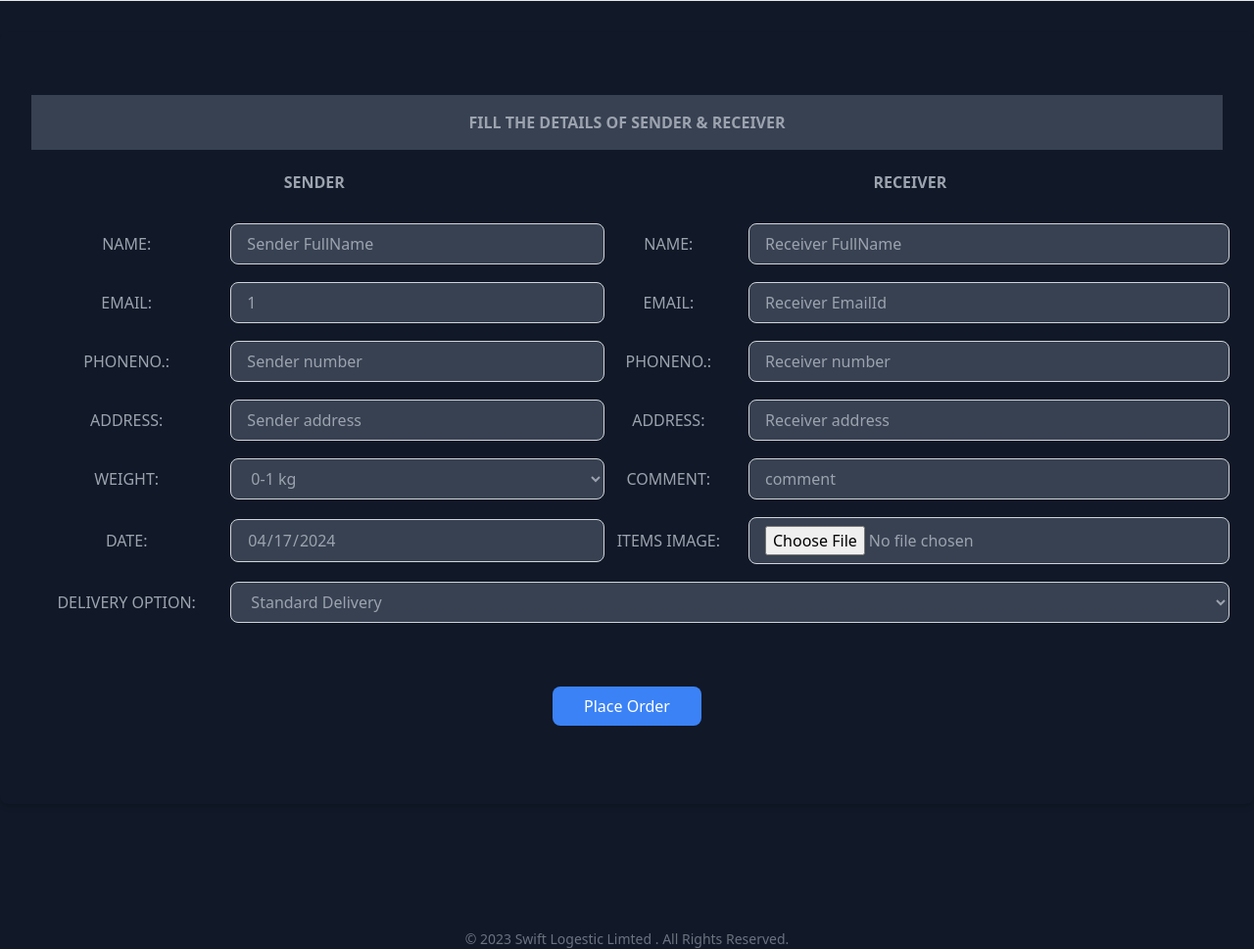
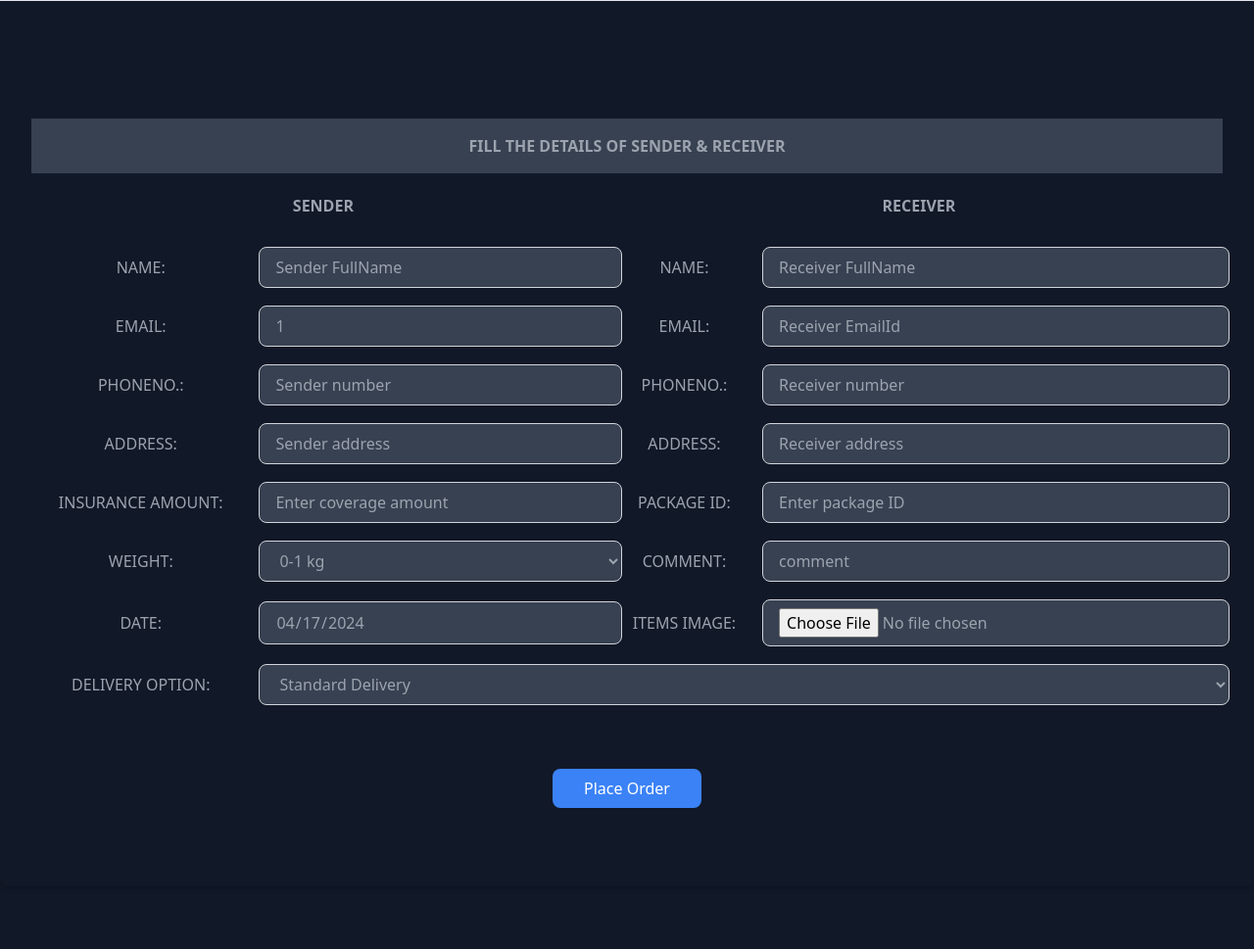
Before and after one commit to anuj-rishu/Swift-Logistics, a PHP site: page /home/courierMenu.php in a window 1280 px wide. Shown: the part 64-1033 px from the top of the page at 98% size. After the commit the page ends 889 px from the top, so only its background shows below. Run offline with PHP 8.4, Linux system fonts and the light colour scheme; a user stored in the database is signed in; some libraries are stand-ins or nearby versions.

Commit message:
feat: insurance option

```diff
--- a/home/courierMenu.php
+++ b/home/courierMenu.php
@@ -91,6 +91,13 @@
                             <td><input type="text" name="raddress" placeholder="Receiver address" required
                             class="m-2 sm:w-full bg-gray-700 border border-gray-300 py-2 px-4 rounded-lg"></td>
                         </tr>
+                        <tr class="text-gray-400 uppercase">
+                        <td>Insurance Amount:</td>
+                        <td><input type="number" name="coverage_amount" placeholder="Enter coverage amount" required class = "m-2 sm:w-full bg-gray-700 border border-gray-300 py-2 px-4 rounded-lg"></td>
+
+                        <td>Package ID:</td>
+                        <td><input type="number" name="package_id" placeholder="Enter package ID"required class="m-2 sm:w-full bg-gray-700 border border-gray-300 py-2 px-4 rounded-lg"></td>
+                       </tr>
                         <!-- <tr>
                             <td colspan="4" class="py-2">
 
@@ -100,14 +107,12 @@
                             <td>Weight:</td>
                             <td>
                             <select class="m-2 sm:w-full bg-gray-700 border border-gray-300 py-2 px-4 rounded-lg" id="weight" name="wgt" required class="m-2 sm:w-full bg-gray-700 border border-gray-300 py-2 px-4 rounded-lg">
-            <option value="120">0-1 kg</option>
+            <option value="1">0-1 kg</option>
             <option value="200">1-2 kg</option>
             <option value="250">2-3 kg</option>
             <option value="400">3-4 kg</option>
             <option value="500">4-5 kg</option>
         </select>
-
-
 
 
                             <td>Comment:</td>
@@ -141,27 +146,12 @@
             </div>
         </form>
 
-
-        <?php
-if (isset($_POST['submit'])) {
-    // Your existing PHP code
-
-    // Get the Razorpay payment id
-    $razorpay_payment_id = $_POST['razorpay_payment_id'];
-
-    // You can store the $razorpay_payment_id in your database
-}
-?>
-    </div>
-    </form>
-
-    <?php include('footer.php'); ?>
 </body>
 
 <script>
 document.getElementById('place-order').onclick = function(e){
     var options = {
-        "key": "rzp_live_mlYGfF84FECF4m", // Enter the Key ID generated from the Dashboard
+        "key": "rzp_live_u0zp8W3R8gobB9", // Enter the Key ID generated from the Dashboard
         "amount": document.getElementById('weight').value * 100, // Amount is in currency subunits. Hence, we multiply by 100
         "currency": "INR",
         "name": "Swift Logistics",
@@ -217,6 +207,9 @@
     $billn = $_POST['billno'];
     $originalDate = $_POST['date'];
     $delivery_option = $_POST['delivery_option'];
+    $coverage_amount = $_POST['coverage_amount'];
+    $package_id = $_POST['package_id'];
+    $razorpay_payment_id = $_POST['razorpay_payment_id'];
     $newDate = date("Y-m-d", strtotime($originalDate));
     $imagenam = $_FILES['simg']['name'];
     $tempnam = $_FILES['simg']['tmp_name'];
@@ -225,11 +218,13 @@
 
     $qry = "INSERT INTO `courier` (`sname`, `rname`, `semail`, `remail`, `sphone`, `rphone`, `saddress`, `raddress`, `weight`, `billno`, `image`,`date`,`u_id`, `delivery_option`) VALUES ('$sname', '$rname', '$semail', '$remail', '$sphone', '$rphone', '$sadd', '$radd', '$wgt', '$billn', '$imagenam', '$newDate','$uid', '$delivery_option');";
     $run = mysqli_query($dbcon, $qry);
+    $insurance_query = "INSERT INTO insurance (coverage_amount, package_id) VALUES ('$coverage_amount', '$package_id')";
+    $insurance_run = mysqli_query($dbcon, $insurance_query);
 
     // $trackqry= "INSERT INTO `track` (`u_id`, `c_id`) VALUES ('$uid', 'LAST_INSERT_ID()')";
     //$runtrack = mysqli_query($dbcon, $trackqry);
 
-    if ($run == true) {
+    if ($insurance_run==true&&$run == true) {
 
     ?> <script>
             alert('Order Placed Successfully :)');
```
